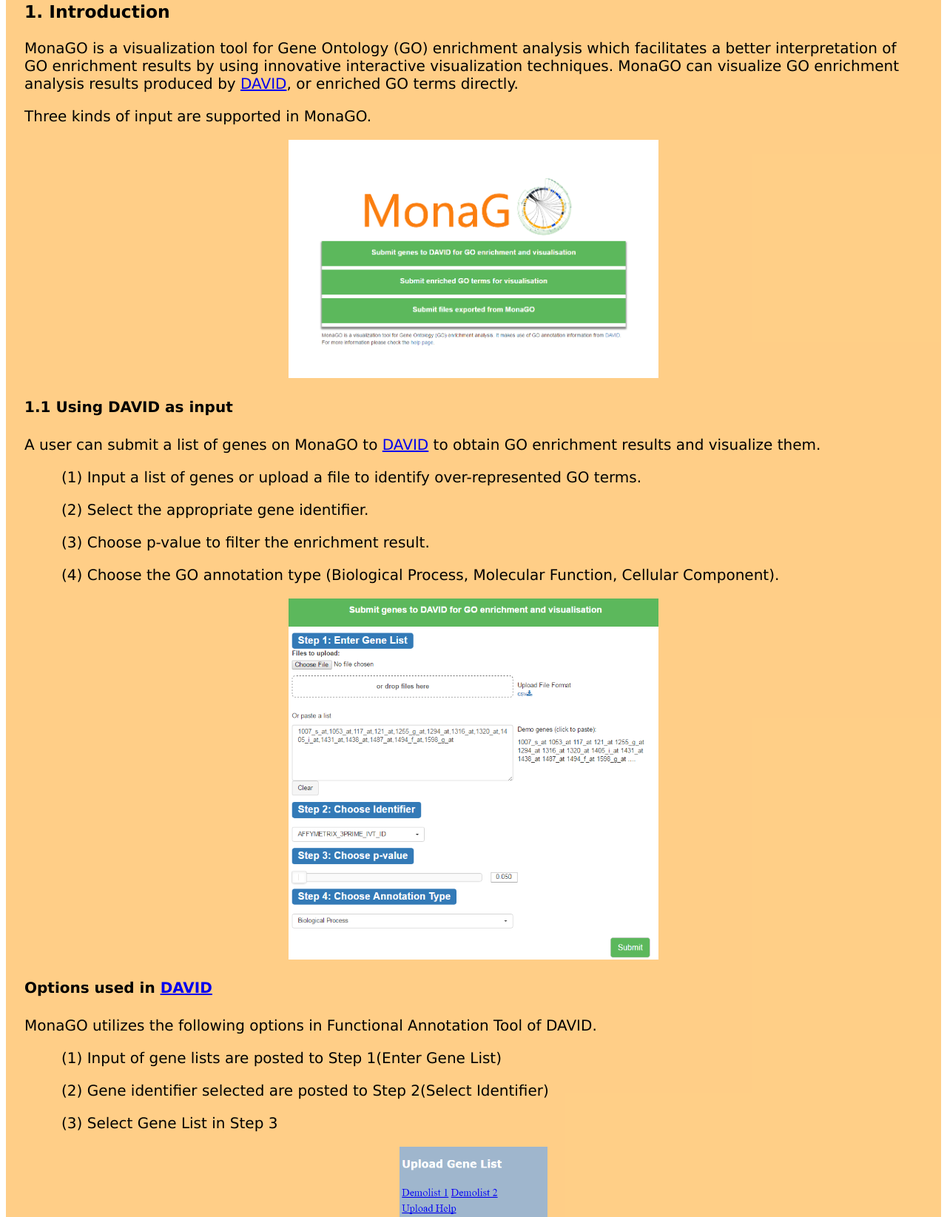
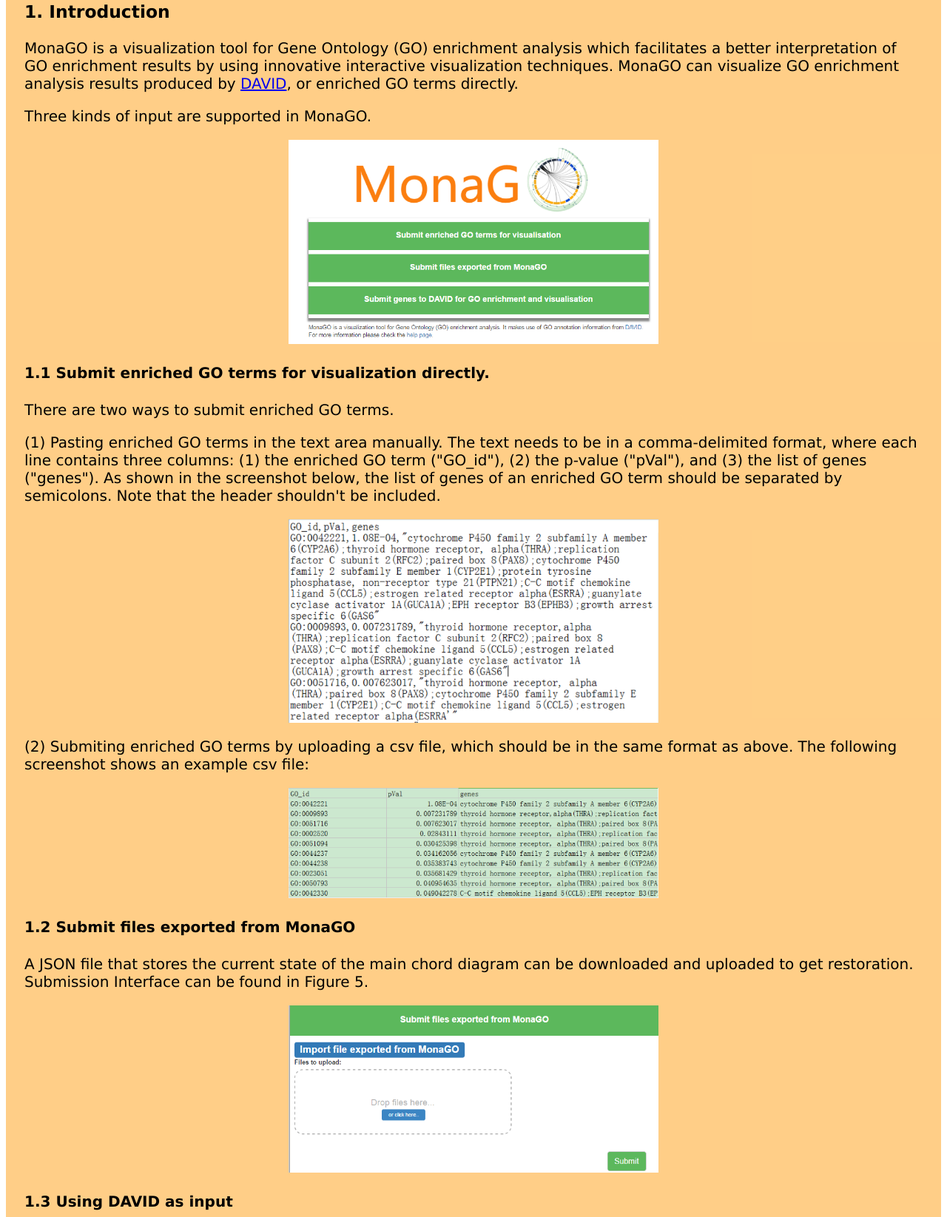
Before and after one commit to xinbaDev/MonaGO, a Flask app: page /help.html in a window 1280 px wide. Shown: the part 301-1946 px from the top of the page at 74% size. Run offline with Flask 2, Linux system fonts and the light colour scheme; parts of the project's set-up code (start-up, migrations or seed data) failed here and were passed over.

Commit message:
update of help page

```diff
--- a/server/templates/help.html
+++ b/server/templates/help.html
@@ -176,8 +176,26 @@
         <h3>1. Introduction</h3>
             <p>MonaGO is a visualization tool for Gene Ontology (GO) enrichment analysis which facilitates a better interpretation of GO enrichment results by using innovative interactive visualization techniques. MonaGO can visualize GO enrichment analysis results produced by <a href="https://david.ncifcrf.gov/" target="_blank">DAVID</a>, or enriched GO terms directly.</p>
             <p>Three kinds of input are supported in MonaGO.</p>
-            <center><img src="../img/input.png" style="width:500px"/></center>
-            <h4>1.1 Using DAVID as input</h4>
+            <center><img src="../img/input1.png" style="width:500px"/></center>
+
+            <!-- <p>or</p> -->
+            <h4>1.1 Submit enriched GO terms for visualization directly.</h4>
+
+
+            <p> There are two ways to submit enriched GO terms.</p>
+            <p>(1) Pasting enriched GO terms in the text area manually. The text needs to be in a comma-delimited format, where each line contains three columns: (1) the enriched GO term ("GO_id"), (2) the p-value ("pVal"), and (3) the list of genes ("genes"). As shown in the screenshot below, the list of genes of an enriched GO term should be separated by semicolons. Note that the header shouldn't be included.
+            </p>
+                <center><img src="../img/upload1.png" style="width:500px"/></center>
+
+            <p>(2) Submiting enriched GO terms by uploading a csv file, which should be in the same format as above. The following screenshot shows an example csv file:
+
+            </p>
+                <center><img src="../img/upload2.png" style="width:500px"/></center>
+            <p></p>
+            <h4>1.2 Submit files exported from MonaGO </h4>
+            <p>A JSON file that stores the current state of the main chord diagram can be downloaded and uploaded to get restoration. Submission Interface can be found in Figure 5.</p>
+            <center><img src="../img/import1.png" style="width:500px"/></center>
+        <h4>1.3 Using DAVID as input</h4>
             <!-- <p>To produce a GO enrichment visualization, users can either:</p> -->
 
             <p>A user can submit a list of genes on MonaGO to <a href="https://david.ncifcrf.gov/" target="_blank">DAVID</a> to obtain GO enrichment results and visualize them.</p>
@@ -188,7 +206,7 @@
                     <p>(3) Choose p-value to filter the enrichment result.</p>
                     <p>(4) Choose the GO annotation type (Biological Process, Molecular Function, Cellular Component). </p>
                 </div>
-                <center><img src="../img/david.png" style="width:500px"/></center>
+                <center><img src="../img/david2.png" style="width:500px"/></center>
             <h4>Options used in <a href="https://david.ncifcrf.gov/" target="_blank">DAVID</a></h4>
             <P>MonaGO utilizes the following options in Functional Annotation Tool of DAVID.</P>
                 <div style="padding-left: 50px">
@@ -202,24 +220,6 @@
 
                 </code>
             <center><img src="../img/david3.png" style="width:800px"/></center>
-            <!-- <p>or</p> -->
-            <h4>1.2 Submit enriched GO terms for visualization directly.</h4>
-
-
-            <p> There are two ways to submit enriched GO terms.</p>
-            <p>(1) Pasting enriched GO terms in the text area manually. The text needs to be in a comma-delimited format, where each line contains three columns: (1) the enriched GO term ("GO_id"), (2) the p-value ("pVal"), and (3) the list of genes ("genes"). As shown in the screenshot below, the list of genes of an enriched GO term should be separated by semicolons. Note that the header shouldn't be included.
-            </p>
-                <center><img src="../img/upload1.png" style="width:500px"/></center>
-
-            <p>(2) Submiting enriched GO terms by uploading a csv file, which should be in the same format as above. The following screenshot shows an example csv file:
-
-            </p>
-                <center><img src="../img/upload2.png" style="width:500px"/></center>
-            <p></p>
-            <h4>1.3 Submit files exported from MonaGO </h4>
-            <p>A JSON file that stores the current state of the main chord diagram can be downloaded and uploaded to get restoration. Submission Interface can be found in Figure 5.</p>
-            <center><img src="../img/import.png" style="width:500px"/></center>
-
 
         <h3>2. Interface<h3>
         <center>
```
Also changed, not shown: server/img/david2.png (added), server/img/import1.png (added), server/img/input1.png (added).
